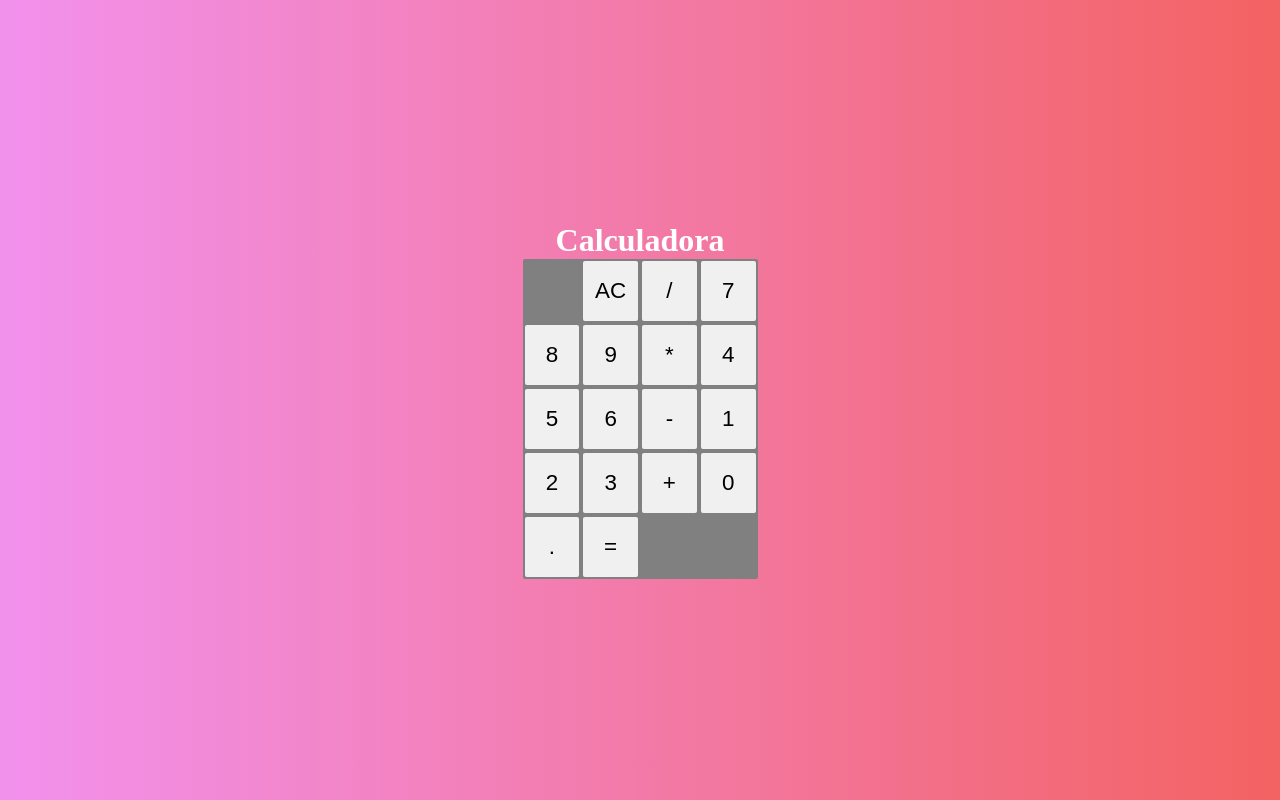
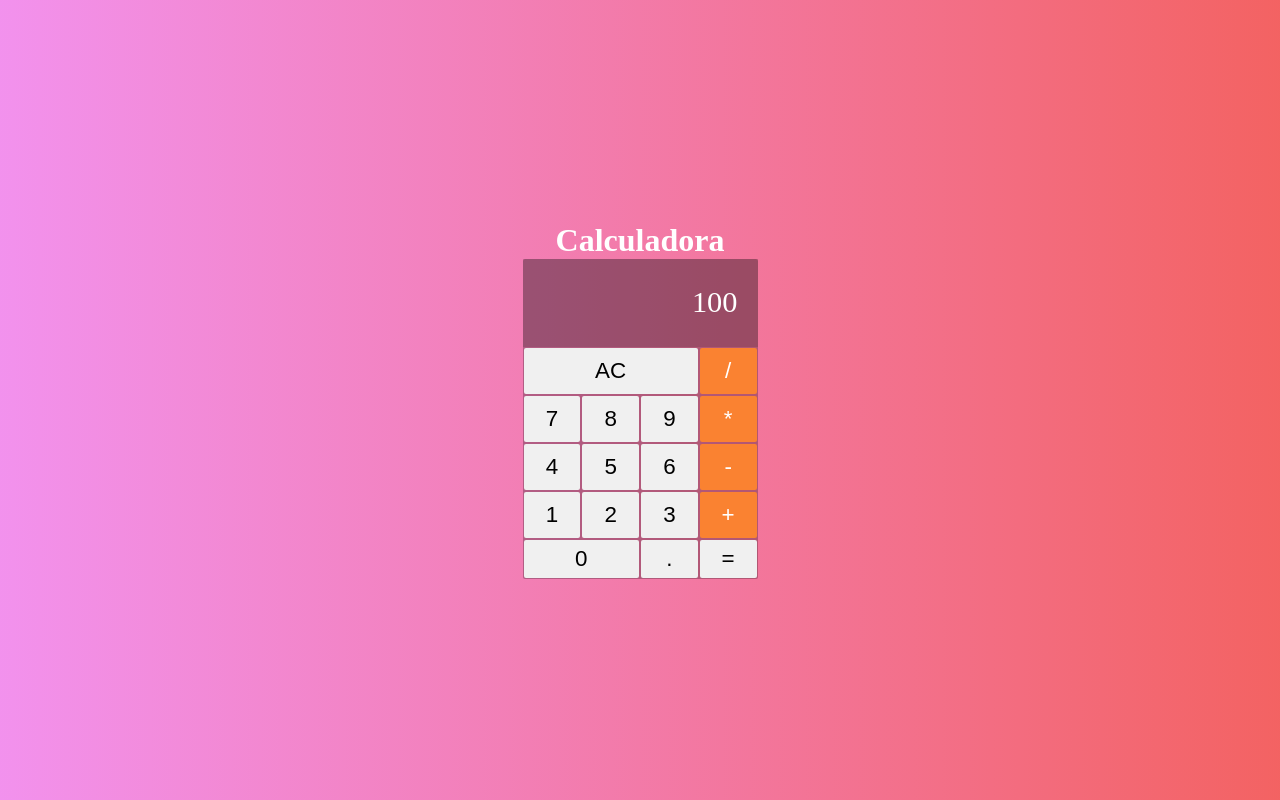
Before and after one commit to rRafaelAlves/Calculadora-React, a React (Create React App) app: page / in a window 1280 px wide. Built offline with nearby package versions, Linux system fonts and the light colour scheme.

Commit message:
atualização

```diff
--- /dev/null
+++ b/src/Components/Button/index.jsx
@@ -0,0 +1,20 @@
+import { click } from "@testing-library/user-event/dist/click";
+import React from "react";
+import { Botao } from "./styles";
+
+export default function Button({Value, ClassName, click}){
+
+
+
+
+
+    return(
+        <Botao
+        className={ClassName}
+        onClick={()=>click(Value)}
+        >
+            {Value}
+
+        </Botao>
+    )
+}
--- /dev/null
+++ b/src/Components/Button/styles.js
@@ -0,0 +1,34 @@
+import styled from "styled-components";
+
+export const Botao = styled.button`
+font-size: 1.4rem;
+background-color: #f0f0f0;
+padding: 6px;
+margin: 1px;
+border-radius: 2px;
+outline: none;
+border: none;
+    &:hover{
+        opacity: 0.7;
+}
+
+    &:active{
+        background-color: #d1d1d1;
+    }
+
+    &.botao__duplo{
+        grid-column: span 2;
+    }
+    &.botao__triplo{
+        grid-column: span 3;
+    }
+    &.operador{
+        background-color: #fa8231;
+        color: #fff;
+    }
+
+    &.operador:active{
+        background-color: #fa8231cc;
+    }
+
+`
--- a/src/Components/Display/index.jsx
+++ b/src/Components/Display/index.jsx
@@ -1,10 +1,9 @@
 import React from "react";
-import {DisplayContent} from './styles.js'
+import { DisplayContent } from "./styles";
 
-export default function Display(){
 
+export default function Displayprops(props){
     return(
-        <DisplayContent></DisplayContent>
+        <DisplayContent >{props.value}</DisplayContent>
     )
-
 }
--- a/src/Components/Display/styles.js
+++ b/src/Components/Display/styles.js
@@ -1,4 +1,12 @@
 import styled from "styled-components";
 
 export const DisplayContent = styled.div`
+display: flex;
+justify-content: flex-end;
+align-items: center;
+padding:20px;
+font-size: 1.9rem;
+grid-column: span 4;
+background-color: #0002;
+overflow: hidden;
 `
--- a/src/Main/index.jsx
+++ b/src/Main/index.jsx
@@ -1,28 +1,44 @@
 import React from "react";
-import { Corpo, Botao } from "./styles";
 import Display from "../Components/Display";
+import Botao from "../Components/Button";
+import { Corpo } from "./styles";
 
 export default function Calculator(){
+
+    const limparDisplay = ()=>{
+        console.log('limpar')
+    }
+
+    const setarOperacao = (operacao)=>{
+        console.log(operacao)
+    }
+
+    const adicionarDigito = (digito)=>{
+        console.log(digito)
+
+    }
+
+
     return(
         <Corpo>
-            <Display value='100'></Display>
-            <Botao >AC</Botao>
-            <Botao >/</Botao>
-            <Botao >7</Botao>
-            <Botao >8</Botao>
-            <Botao >9</Botao>
-            <Botao >*</Botao>
-            <Botao >4</Botao>
-            <Botao >5</Botao>
-            <Botao >6</Botao>
-            <Botao >-</Botao>
-            <Botao >1</Botao>
-            <Botao >2</Botao>
-            <Botao >3</Botao>
-            <Botao >+</Botao>
-            <Botao >0</Botao>
-            <Botao >.</Botao>
-            <Botao >=</Botao>
+            <Display value={100} />
+            <Botao click={limparDisplay} ClassName={'botao__triplo'} Value={'AC'}></Botao>
+            <Botao click={setarOperacao} ClassName={'operador'} Value={'/'}></Botao>
+            <Botao click={adicionarDigito} Value={'7'}></Botao>
+            <Botao click={adicionarDigito} Value={'8'}></Botao>
+            <Botao click={adicionarDigito} Value={'9'}></Botao>
+            <Botao click={setarOperacao} ClassName={'operador'} Value={'*'}></Botao>
+            <Botao click={adicionarDigito} Value={'4'}></Botao>
+            <Botao click={adicionarDigito} Value={'5'}></Botao>
+            <Botao click={adicionarDigito} Value={'6'}></Botao>
+            <Botao click={setarOperacao} ClassName={'operador'} Value={'-'}></Botao>
+            <Botao click={adicionarDigito} Value={'1'}></Botao>
+            <Botao click={adicionarDigito} Value={'2'}></Botao>
+            <Botao click={adicionarDigito} Value={'3'}></Botao>
+            <Botao click={setarOperacao} ClassName={'operador'} Value={'+'}></Botao>
+            <Botao click={adicionarDigito} ClassName={'botao__duplo'} Value={'0'}></Botao>
+            <Botao click={adicionarDigito} Value={'.'}></Botao>
+            <Botao Value={'='}></Botao>
 
         </Corpo>
     )
--- a/src/Main/styles.js
+++ b/src/Main/styles.js
@@ -3,21 +3,9 @@ import styled from "styled-components";
 export const Corpo = styled.div`
 display: grid;
 grid-template-columns: repeat(4,25%);
+grid-template-rows: 1fr 48px 48px 48px 48px;
 width: 235px;
 height: 320px;
-background-color: gray;
+background-color: #0004;
 border-radius: 2px;
 `
-
-export const Botao = styled.button`
-font-size: 1.4rem;
-background-color: #f0f0f0;
-padding: 6px;
-margin: 2px;
-border-radius: 2px;
-outline: none;
-border: none;
-    &:hover{
-        background-color: #fff;
-}
-`
```
